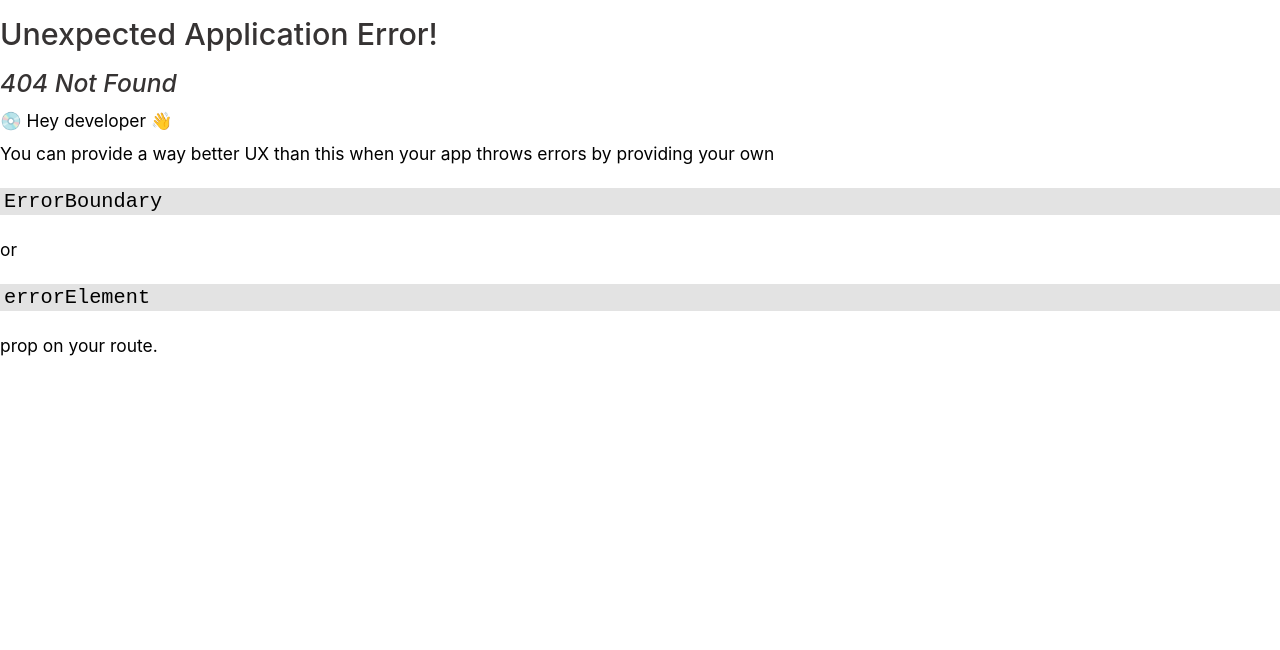
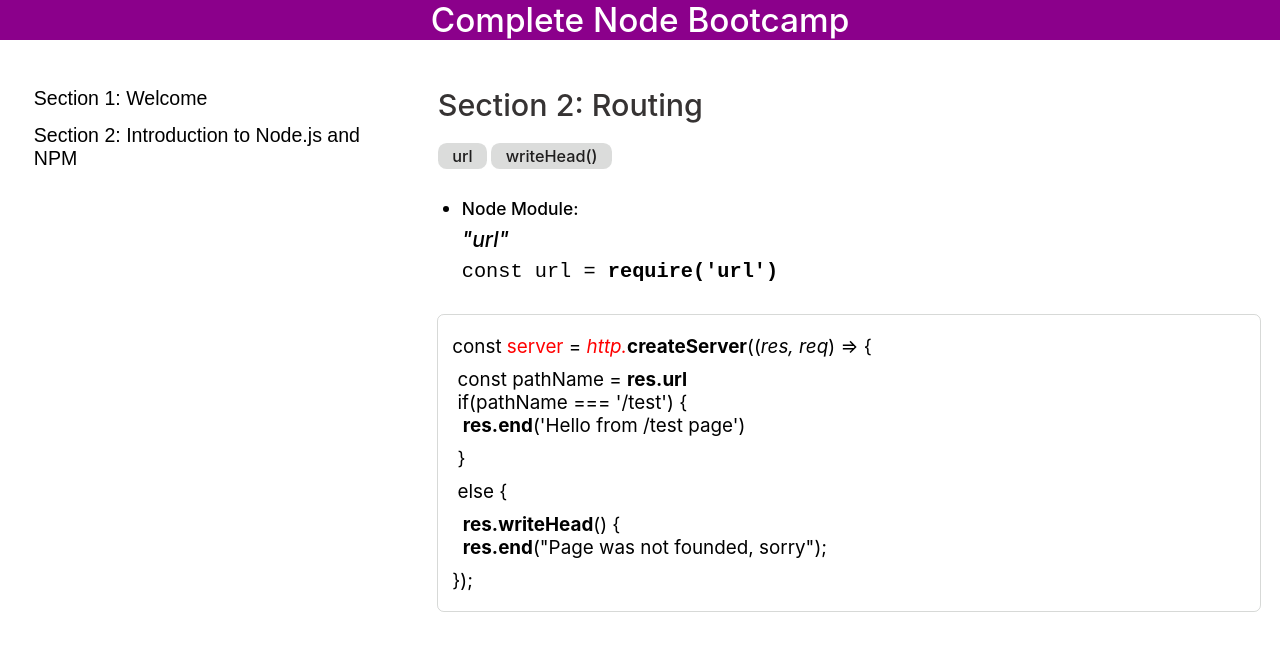
Before and after one commit to rampepurda/complete-node-bootcamp, a React (Create React App) app in the folder frontend/: page /Section2/routing in a window 1280 px wide. Before the commit this address had no page. Shown: the top 650 px of the page. Built offline with nearby package versions, Linux system fonts and the light colour scheme.

Commit message:
pages: section2 - routing.tsx created feat: Components/Navigation

```diff
--- a/frontend/src/Components/Navigation/Navigation.module.scss
+++ b/frontend/src/Components/Navigation/Navigation.module.scss
@@ -7,7 +7,7 @@
   margin: 0;
 
   li {
-    padding: .4rem;
+    padding: .4rem .4rem 0 .4rem;
   }
 }
 
@@ -23,3 +23,7 @@
 .isSubNavOpen {
   display: block;
 }
+
+.isLink {
+  @include fontSize(1.35rem,normal);
+}
--- a/frontend/src/Components/Navigation/Navigation.tsx
+++ b/frontend/src/Components/Navigation/Navigation.tsx
@@ -1,19 +1,13 @@
 import classes from './Navigation.module.scss'
-import React, { HTMLAttributes, PropsWithChildren, useState } from 'react'
+import React, { PropsWithChildren, useState } from 'react'
 import { Link } from 'react-router-dom'
-import { HTMLTagsT } from '../../types'
 import { Button } from '../UI'
 import classNames from 'classnames'
 
-interface Props extends HTMLAttributes<HTMLBodyElement> {
-  HTMLAttr: HTMLTagsT
-  link: string
-  title: string
-  subTitle: string[]
-}
 type PropsSubNav = {
   id: number
   title: string
+  link?: string | undefined
   subNavigation?:
     | {
         title: string
@@ -22,7 +16,7 @@ type PropsSubNav = {
     | undefined
 }
 
-export const SubNav = ({ id, title, subNavigation }: PropsWithChildren<PropsSubNav>) => {
+export const SubNav = ({ id, title, link, subNavigation }: PropsWithChildren<PropsSubNav>) => {
   const [isSubNavOpen, setIsSubNavOpen] = useState<number | null>(null)
   const handleOpenSubNav = (idx: number) => {
     if (isSubNavOpen === idx) {
@@ -33,6 +27,8 @@ export const SubNav = ({ id, title, subNavigation }: PropsWithChildren<PropsSubN
 
   return (
     <li>
+      {subNavigation?.length !== 0 ? (
+        <>
           <Button
             className={classNames('btn btn-link', classes.title)}
             OnClick={() => handleOpenSubNav(id)}
@@ -40,7 +36,6 @@ export const SubNav = ({ id, title, subNavigation }: PropsWithChildren<PropsSubN
             rest={{ type: 'button' }}
           />
 
-      {subNavigation?.length !== 0 && (
           <ul
             className={classNames(
               isSubNavOpen !== null ? classes.isSubNavOpen : classes.isSubNavClose,
@@ -56,6 +51,11 @@ export const SubNav = ({ id, title, subNavigation }: PropsWithChildren<PropsSubN
               )
             })}
           </ul>
+        </>
+      ) : (
+        <Link className={classes.isLink} to={`${link}`}>
+          {title}
+        </Link>
       )}
     </li>
   )
--- a/frontend/src/configuration/navigation.ts
+++ b/frontend/src/configuration/navigation.ts
@@ -5,17 +5,29 @@ export const navigation = {
   subDocs: [
     {
       title: 'Section 1: Welcome',
-      subNavigation: {
+      subNavigation: [
+        {
           title: 'Intro',
           link: 'Section1',
         },
+      ],
     },
     {
       title: 'Section 2: Introduction to Node.js and NPM',
-      subNavigation: {
+      subNavigation: [
+        {
           title: 'Reading and Writing Files (sync, async)',
           link: 'Section2/reading-and-writing-files',
         },
+        {
+          title: 'Creating a Simple Web Server',
+          link: 'Section2/creating-simple-web-server',
+        },
+        {
+          title: 'Routing',
+          link: 'Section2/routing',
+        },
+      ],
     },
   ],
 }
--- a/frontend/src/pages/docs/index.tsx
+++ b/frontend/src/pages/docs/index.tsx
@@ -3,8 +3,17 @@ import { SubNav } from '../../Components'
 import React from 'react'
 import { navigation } from '../../configuration'
 
+export type NavT = {
+  title: string
+  subNavigation?:
+    | {
+        title: string
+        link: string
+      }[]
+    | undefined
+}
 export default function DocsPage() {
-  const subNavData = navigation.subDocs
+  const subNavData: NavT[] = navigation.subDocs
 
   return (
     <div className="cols">
@@ -12,7 +21,7 @@ export default function DocsPage() {
         <ul>
           {subNavData.map((item, idx: number) => {
             return (
-              <SubNav key={idx} id={idx} title={item.title} subNavigation={[item.subNavigation]} />
+              <SubNav key={idx} id={idx} title={item.title} subNavigation={item.subNavigation} />
             )
           })}
         </ul>
--- a/frontend/src/pages/sections/routes.ts
+++ b/frontend/src/pages/sections/routes.ts
@@ -1,4 +1,11 @@
 import SectionOnePage from './section_1'
 import ReadingWritingFilePageSec2 from './section_2/reading-and-writing-files'
+import CreatingSimpleWebServerPageSec2 from './section_2/creating-simple-web-server'
+import RoutingPageSec2 from './section_2/routing'
 
-export { SectionOnePage, ReadingWritingFilePageSec2 }
+export {
+  SectionOnePage,
+  ReadingWritingFilePageSec2,
+  CreatingSimpleWebServerPageSec2,
+  RoutingPageSec2,
+}
--- /dev/null
+++ b/frontend/src/pages/sections/section_2/creating-simple-web-server.tsx
@@ -0,0 +1,44 @@
+import http from 'http'
+
+export default function CreatingSimpleWebServerPageSec2() {
+  return (
+    <>
+      <h2>Section 2: Creating Simple Web Server</h2>
+      <div>
+        <mark>const http = require("http");</mark>
+        <mark>createServer(res, req)</mark>
+        <mark>.end</mark>
+        <mark>.listen</mark>
+      </div>
+      <ul className="hasTypeDisc hasVerticalPadding-4">
+        <li>
+          <label>Node Module:</label>
+          <h4>
+            <em>"http"</em>
+          </h4>
+          <code>
+            const http = <strong>require('html')</strong>
+          </code>
+        </li>
+      </ul>
+
+      <ul className="hasOutline hasVerticalPadding-4">
+        <li>
+          const <span className="color-is-red">server</span> ={' '}
+          <em className="color-is-red">http.</em>
+          <strong>createServer</strong>((<em>res, req</em>) =&gt; &#123;
+        </li>
+        <li>
+          &nbsp;<em>res.</em>
+          <strong>end</strong>("Hello from the Server");
+        </li>
+        <li>&#125;);</li>
+        <li>
+          <span className="color-is-red">server</span>.<strong>listen</strong>(4040, () =&gt; &#123;
+        </li>
+        <li>&nbsp;console.log(`Server is running on port 4040`);;</li>
+        <li>&#125;);</li>
+      </ul>
+    </>
+  )
+}
--- a/frontend/src/pages/sections/section_2/reading-and-writing-files.tsx
+++ b/frontend/src/pages/sections/section_2/reading-and-writing-files.tsx
@@ -1,19 +1,22 @@
-import React from 'react'
-import { Link } from 'react-router-dom'
-import fs from 'fs'
-
 export default function ReadingWritingFilePageSec2() {
   return (
     <>
       <h2>Section 2: Reading and Writing Files</h2>
-      <h4>
-        Node Module: <em>File System (FS)</em>
-      </h4>
-      <p>
-        const fs = <strong>require('fs')</strong>
-      </p>
-      <mark>fs.readFileSync</mark>
-      <mark>fs.writeFileSync</mark>
+      <div>
+        <mark>fs.readFileSync</mark>
+        <mark>fs.writeFileSync</mark>
+      </div>
+      <ul className="hasTypeDisc">
+        <li>
+          <label>Node Module:</label>
+          <h4>
+            <em>File System (FS)</em>
+          </h4>
+          <code>
+            const fs = <strong>require('fs')</strong>
+          </code>
+        </li>
+      </ul>
 
       <div className="hasOutline">
         <ul>
--- /dev/null
+++ b/frontend/src/pages/sections/section_2/routing.tsx
@@ -0,0 +1,44 @@
+export default function RoutingPageSec2() {
+  return (
+    <>
+      <h2>Section 2: Routing</h2>
+      <div>
+        <mark>url</mark>
+        <mark>writeHead()</mark>
+      </div>
+      <ul className="hasTypeDisc hasVerticalPadding-4">
+        <li>
+          <label>Node Module:</label>
+          <h4>
+            <em>"url"</em>
+          </h4>
+          <code>
+            const url = <strong>require('url')</strong>
+          </code>
+        </li>
+      </ul>
+
+      <ul className="hasOutline hasVerticalPadding-5">
+        <li>
+          const <span className="color-is-red">server</span> ={' '}
+          <em className="color-is-red">http.</em>
+          <strong>createServer</strong>((<em>res, req</em>) =&gt; &#123;
+        </li>
+        <li>
+          &nbsp;const pathName = <strong>res.url</strong>
+          <br />
+          &nbsp;if(pathName === '/test') &#123; <br />
+          &nbsp;&nbsp;<strong>res.end</strong>('Hello from /test page')
+        </li>
+        <li>&nbsp;&#125;</li>
+        <li>&nbsp;else &#123;</li>
+        <li>
+          &nbsp;&nbsp;<strong>res.writeHead</strong>() &#123;
+          <br />
+          &nbsp;&nbsp;<strong>res.end</strong>("Page was not founded, sorry");
+        </li>
+        <li>&#125;);</li>
+      </ul>
+    </>
+  )
+}
--- a/frontend/src/styles/main.scss
+++ b/frontend/src/styles/main.scss
@@ -64,7 +64,7 @@ ul {
 
   li {
     @include fontSize(1.3rem, normal);
-    padding: .6rem 1rem;
+    padding: .5rem 1rem;
 
     a {
       text-decoration: none;
@@ -118,7 +118,7 @@ hr {
 
 code {
   display: block;
-  margin: $spacer-5 0;
+  margin: $spacer-2 0;
   font-size: 1.4rem;
 }
 
```
Also changed, not shown: frontend/src/routers/router.tsx (+8 -0 lines). Lines whose indentation alone changed are shown as unchanged.
